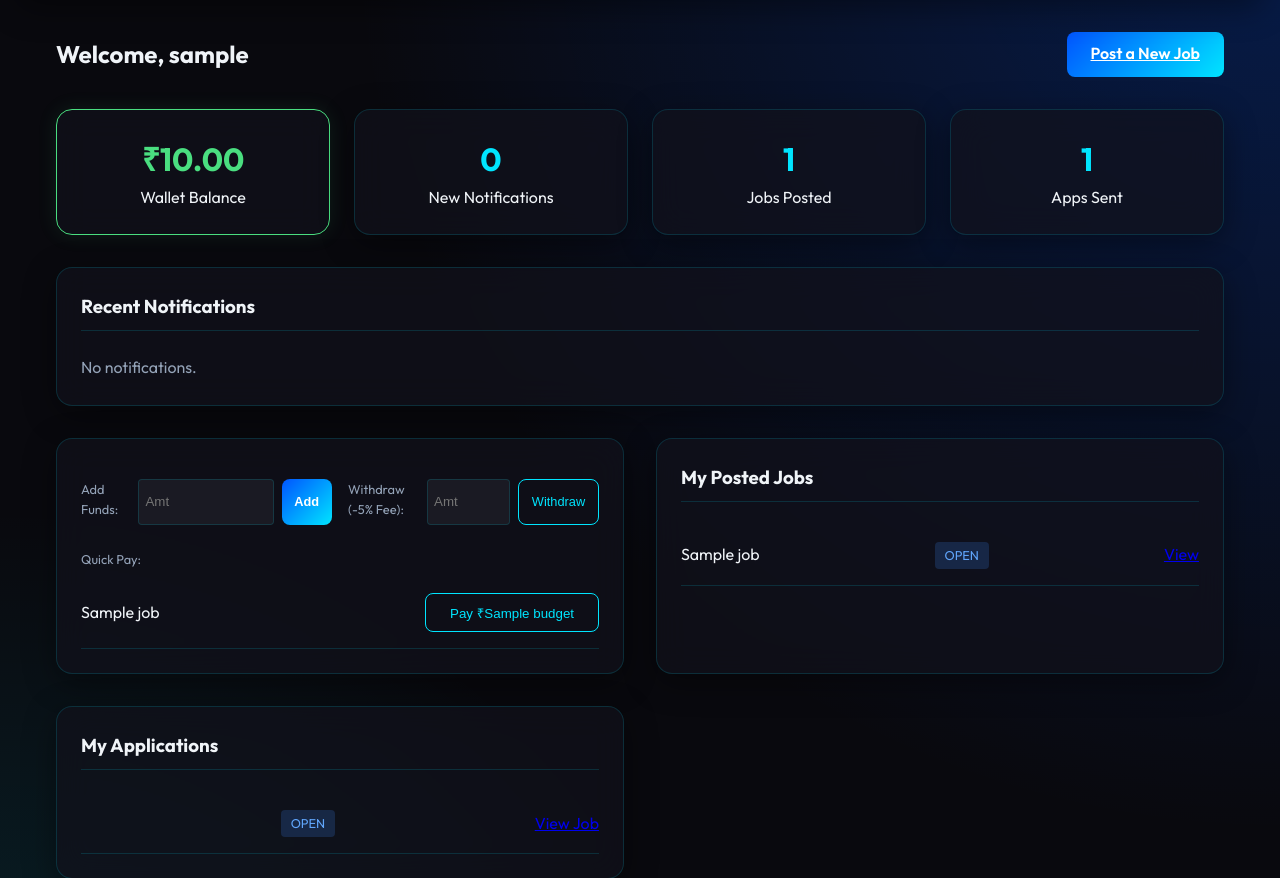
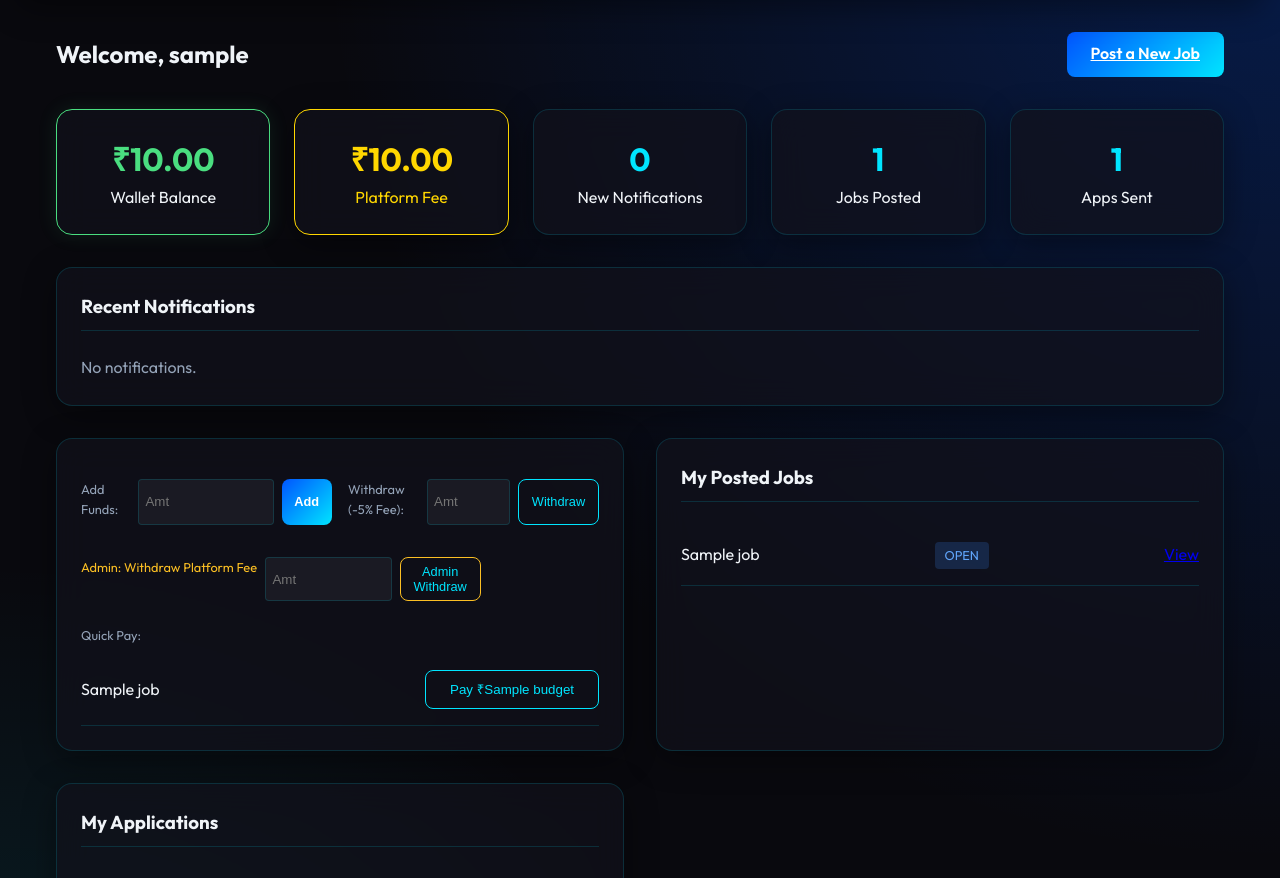
Before and after one commit to vijaya6997/my-app, a Flask app: template app/templates/dashboard.html in a window 1280 px wide. Shown: the part 97-975 px from the top of the page. Run offline with Flask 3, Linux system fonts and the light colour scheme; a user stored in the database is signed in; tables that the repository leaves empty hold one stand-in row (values such as "Sample post"); the template is opened without the code that fills it: values that come from a table or form of the project are taken from there, most other values are stand-ins (such as "Sample title", 1, 10 or a date in 2020).

Commit message:
Add platform fee withdrawal flow for admin

```diff
--- a/app/routes/main.py
+++ b/app/routes/main.py
@@ -34,11 +34,12 @@ def admin_withdraw():
         flash('Insufficient platform balance.', 'danger')
     else:
         current_user.platform_balance -= amount
+        current_user.balance += amount
         from app.models import Transaction
-        tx = Transaction(user_id=current_user.id, amount=amount, type='debit', description='Platform Admin Withdrawal')
+        tx = Transaction(user_id=current_user.id, amount=amount, type='credit', description='Platform Admin Withdrawal to Wallet')
         db.session.add(tx)
         db.session.commit()
-        flash(f'Successfully withdrew ₹{amount:.2f} from the Platform Wallet!', 'success')
+        flash(f'Successfully transferred ₹{amount:.2f} from the Platform Fee to your Wallet!', 'success')
 
     return redirect(url_for('main.dashboard'))
 
--- a/app/templates/dashboard.html
+++ b/app/templates/dashboard.html
@@ -13,6 +13,12 @@
         <h3>₹{{ "%.2f"|format(current_user.balance) }}</h3>
         <p>Wallet Balance</p>
     </div>
+    {% if current_user.is_admin %}
+    <div class="stat-card glass" style="border-color: gold; color: gold;">
+        <h3 style="color: gold;">₹{{ "%.2f"|format(current_user.platform_balance|default(0.0)) }}</h3>
+        <p>Platform Fee</p>
+    </div>
+    {% endif %}
     <div class="stat-card glass">
         <h3>{{ current_user.notifications|selectattr('is_read', 'equalto', False)|list|length }}</h3>
         <p>New Notifications</p>
@@ -61,6 +67,21 @@
                         style="padding: 0.4rem 0.8rem; font-size: 0.8rem;">Withdraw</button>
                 </div>
             </form>
+            {% if current_user.is_admin %}
+            <form action="{{ url_for('main.admin_withdraw') }}" method="POST" class="add-funds-form"
+                style="grid-column: span 2;">
+                <p class="muted" style="font-size: 0.8rem; margin-bottom: 0.3rem; color: #fbbf24;">Admin: Withdraw
+                    Platform Fee</p>
+                <div style="display: flex; gap: 0.5rem;">
+                    <input type="number" name="amount" placeholder="Amt" min="1" step="0.01"
+                        max="{{ current_user.platform_balance|default(1000000) }}" required
+                        style="background: rgba(255,255,255,0.05); border: 1px solid var(--glass-border); color: white; border-radius: 4px; padding: 0.4rem; width: 100%;">
+                    <button type="submit" class="btn-outline"
+                        style="padding: 0.4rem 0.8rem; font-size: 0.8rem; border-color: #fbbf24; color: #fbbf24;">Admin
+                        Withdraw</button>
+                </div>
+            </form>
+            {% endif %}
         </div>
         <div class="mini-list" style="margin-top: 1.5rem;">
             <p class="muted" style="font-size: 0.8rem; margin-bottom: 0.5rem;">Quick Pay:</p>
```
Also changed, not shown: app/config.py (+2 -15 lines).
